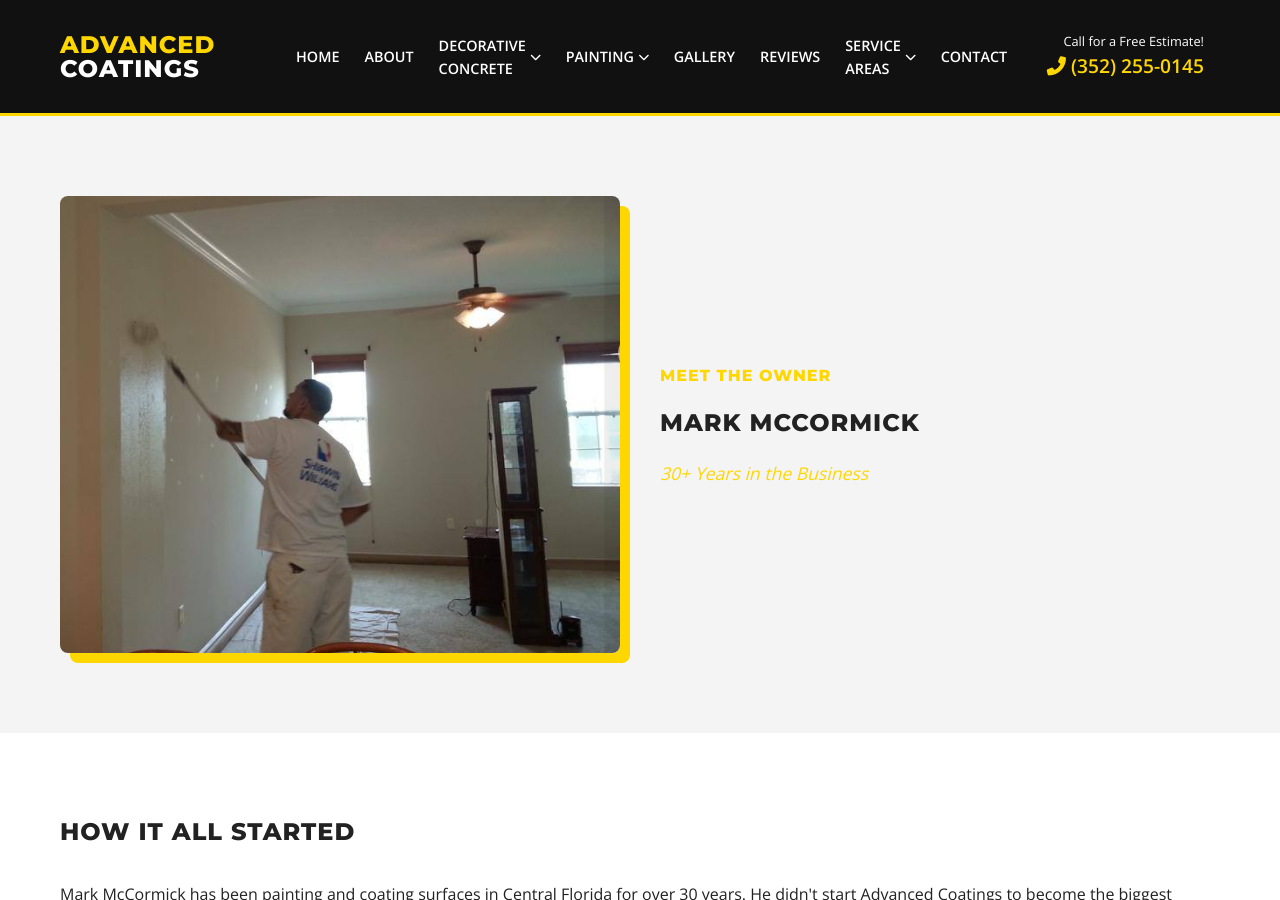
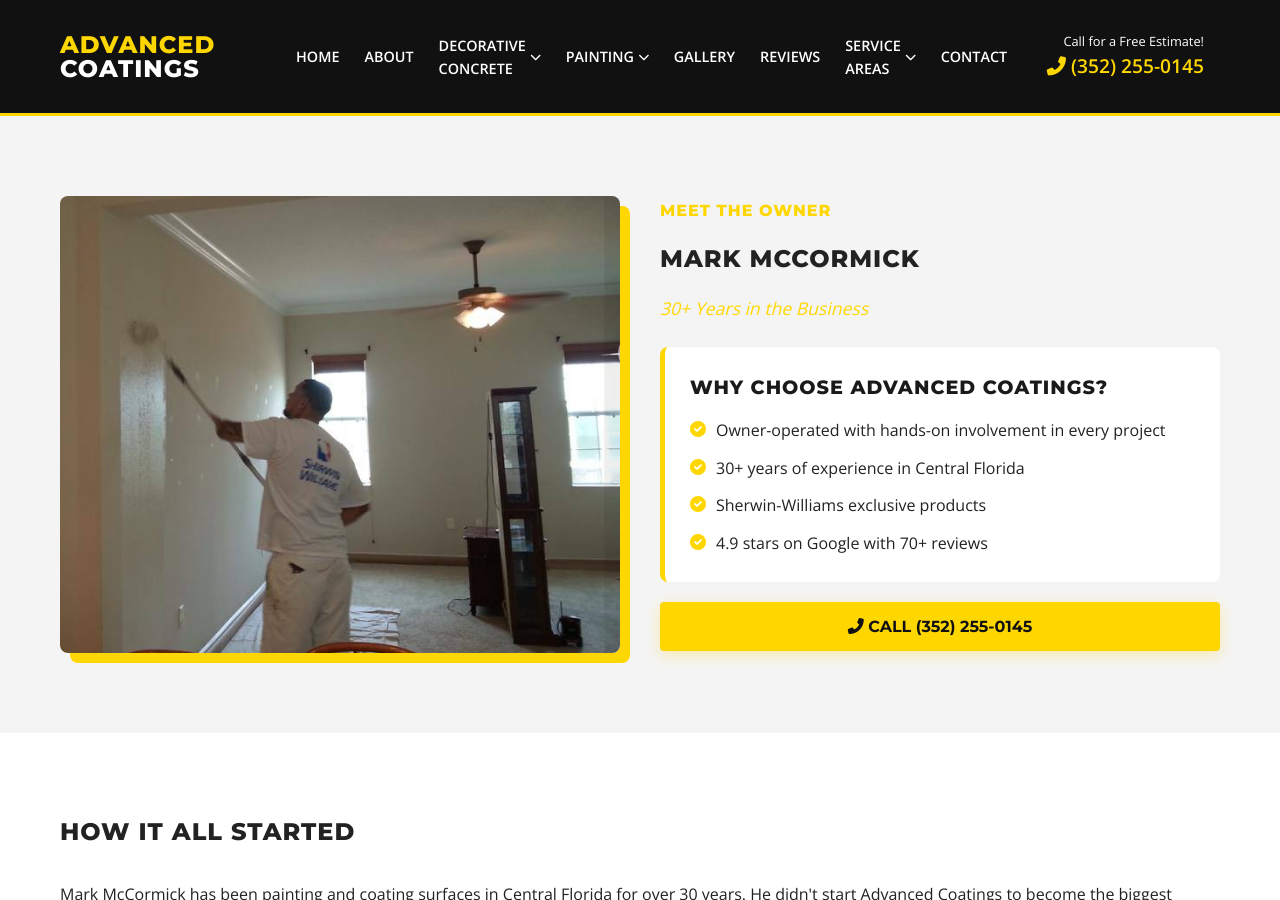
Before and after one commit to JamesBrownR/Advance-Coatings, a Jekyll site: the page built from about/index.html, in a window 1280 px wide and 900 px high. Built offline with Jekyll 4.4.1, drawn with Linux system fonts in a browser that asks for light colours.

Commit message:
Update index.html

```diff
--- a/about/index.html
+++ b/about/index.html
@@ -12,7 +12,33 @@
             <div style="flex:1; min-width:300px;">
                 <h4 class="text-yellow">Meet the Owner</h4>
                 <h1>Mark McCormick</h1>
-                <p style="font-size: 1.1rem; font-style: italic; color: var(--primary-yellow);">30+ Years in the Business</p>
+                <p style="font-size: 1.1rem; font-style: italic; color: var(--primary-yellow); margin-bottom: 25px;">30+ Years in the Business</p>
+
+                <div style="background: white; padding: 25px; border-radius: 8px; border-left: 5px solid var(--primary-yellow); margin-bottom: 20px;">
+                    <h3 style="font-size: 1.2rem; margin-bottom: 15px; color: var(--dark-bg);">Why Choose Advanced Coatings?</h3>
+                    <ul style="list-style: none; padding: 0;">
+                        <li style="margin-bottom: 12px; display: flex; align-items: start; gap: 10px;">
+                            <i class="fas fa-check-circle" style="color: var(--primary-yellow); margin-top: 3px;"></i>
+                            <span>Owner-operated with hands-on involvement in every project</span>
+                        </li>
+                        <li style="margin-bottom: 12px; display: flex; align-items: start; gap: 10px;">
+                            <i class="fas fa-check-circle" style="color: var(--primary-yellow); margin-top: 3px;"></i>
+                            <span>30+ years of experience in Central Florida</span>
+                        </li>
+                        <li style="margin-bottom: 12px; display: flex; align-items: start; gap: 10px;">
+                            <i class="fas fa-check-circle" style="color: var(--primary-yellow); margin-top: 3px;"></i>
+                            <span>Sherwin-Williams exclusive products</span>
+                        </li>
+                        <li style="display: flex; align-items: start; gap: 10px;">
+                            <i class="fas fa-check-circle" style="color: var(--primary-yellow); margin-top: 3px;"></i>
+                            <span>4.9 stars on Google with 70+ reviews</span>
+                        </li>
+                    </ul>
+                </div>
+
+                <a href="tel:+13522550145" class="btn btn-primary" style="width: 100%; text-align: center; display: block; margin: 0;">
+                    <i class="fas fa-phone-alt"></i> Call (352) 255-0145
+                </a>
             </div>
         </div>
     </div>
```
